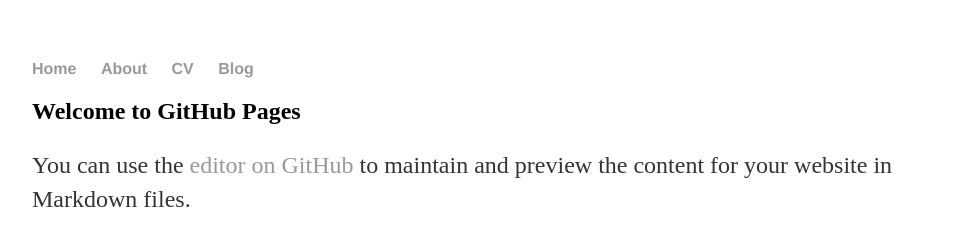
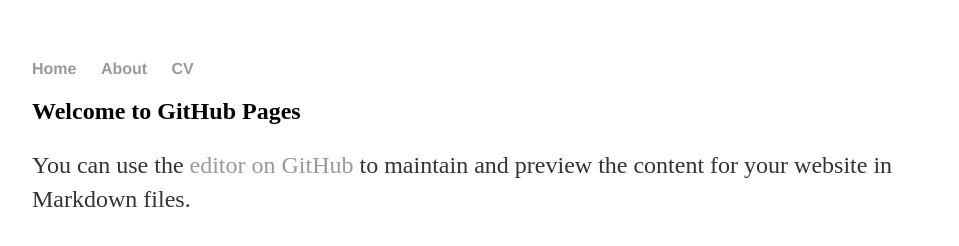
Before and after one commit to ChristopherJohnDillon/ChrisDillon.github.io, a Jekyll site: the page built from oldindex.md, in a window 1280 px wide. Shown: the top 246 px of the page, without its empty margins (160-1119 px from the left). Built offline with Jekyll 4.4.1, drawn with Linux system fonts in a browser that asks for light colours; our own code applies the rules of GitHub Pages for plain Markdown files.

Commit message:
Update default.html
Removed the Blog, and tried to fix an error

```diff
--- a/_layouts/default.html
+++ b/_layouts/default.html
@@ -11,15 +11,17 @@
 	        		<li><a href="/">Home</a></li>
 		        	<li><a href="/about">About</a></li>
 	        		<li><a href="/cv">CV</a></li>
-        		<li><a href="/blog">Blog</a></li>
+<!-- 	        		<li><a href="/blog">Blog</a></li> -->
 	    		</ul>
 			</nav>
 			<div class="container">
+
 			{{ content }}
+
 			</div><!-- /.container -->
 			<footer>
 	    		<ul>
-        		<li><a href="mailto:cdillon06@qub.ac.uk">cdillon06@qub.ac.uk</a></li>
+	        		<li><a href="mailto:cdillon06@qub.ac.uk">cdillon06@qub.ac.uk</li>
 	        		<li><a href="https://github.com/pantoboy">github.com/pantoboy</a></li>
 				</ul>
 			</footer>
```
Lines whose indentation alone changed are shown as unchanged.
